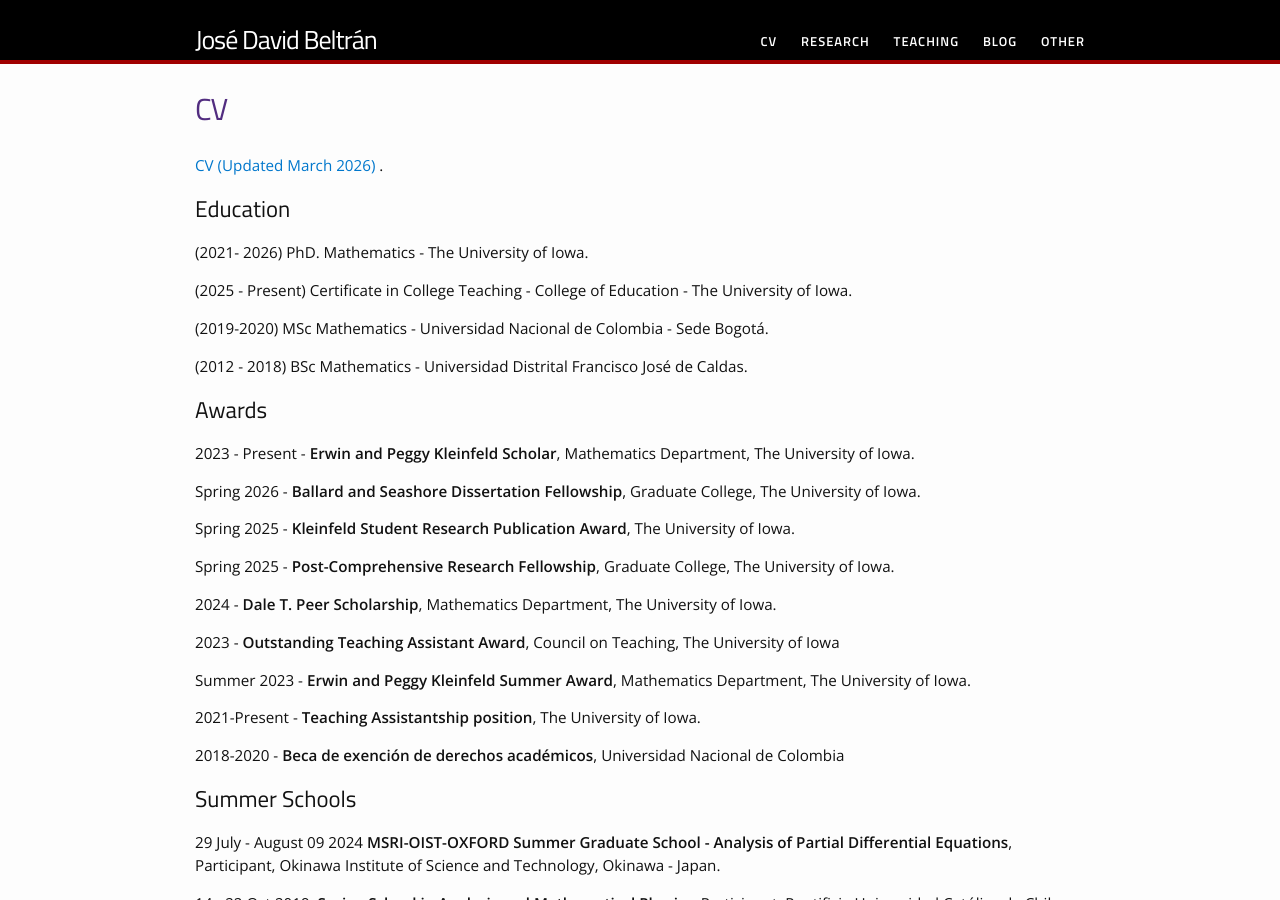
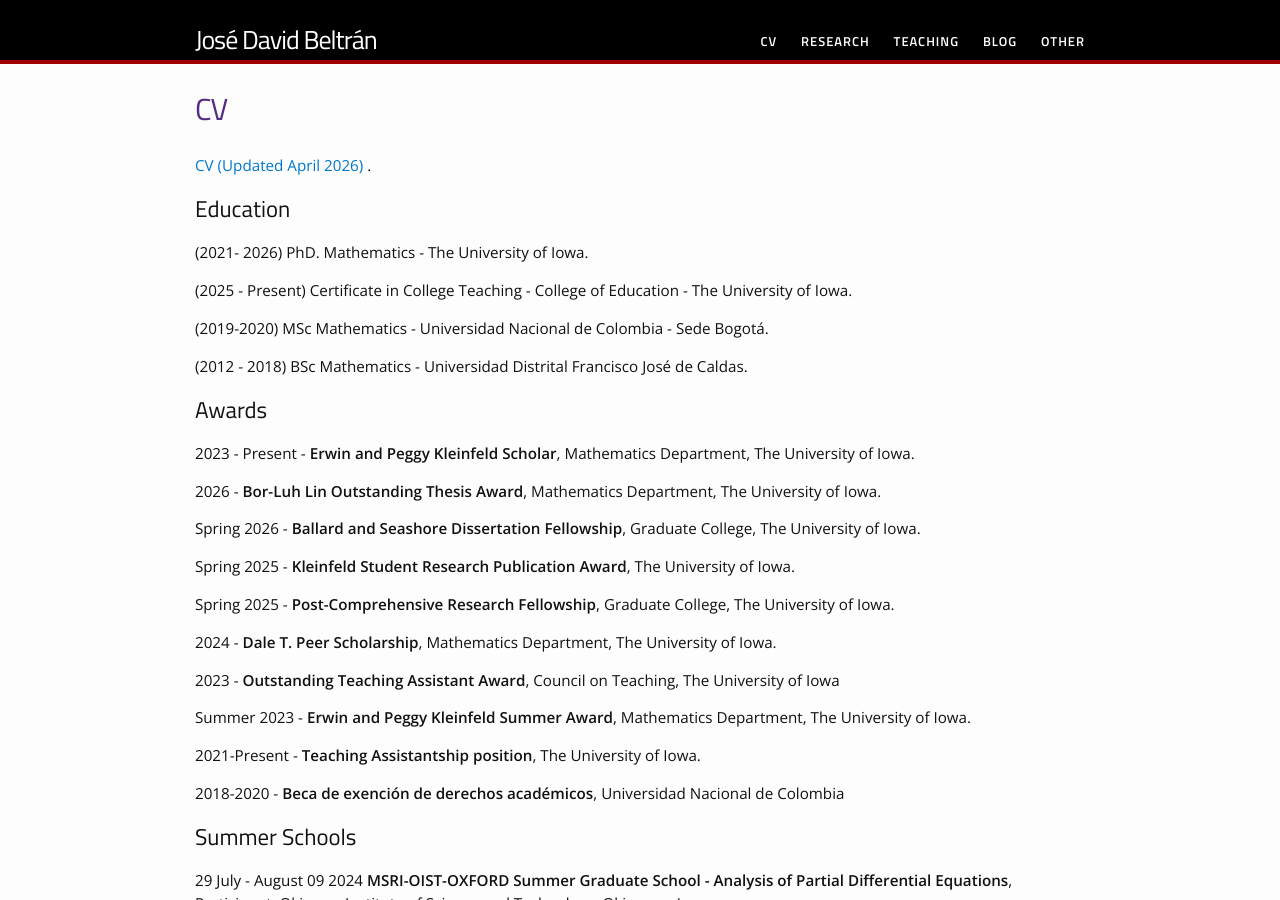
Before and after one commit to jdavidbel/jdavidbel.github.io, a Jekyll site: the page built from cv.md, in a window 1280 px wide and 900 px high. Built offline with Jekyll 4.4.1, drawn with Linux system fonts in a browser that asks for light colours.

Commit message:
Update cv.md

```diff
--- a/cv.md
+++ b/cv.md
@@ -5,7 +5,7 @@ permalink: /cv/
 ---
 <!-- PDF in [Spanish](https://drive.google.com/file/d/10lxIfWi3w2f4vkrpq0uMvIS50gDtsoTU/view?usp=sharing).-->
 
-[CV (Updated March 2026) ](https://iowa-my.sharepoint.com/:b:/g/personal/jdbeltranlizarazo_uiowa_edu/IQCNKZTeNG3NTpDdPWkcJD6wAaOrfwhZ1uy7nt4RKJ7wyHA?e=uRbull).
+[CV (Updated April 2026) ](https://iowa-my.sharepoint.com/:b:/g/personal/jdbeltranlizarazo_uiowa_edu/IQDAkso74Ns_Q5JtOM7e5Bc2ATOihPOzQ4ch8M6acbiOTDg?e=2R6nje).
 ## Education
 (2021- 2026) PhD. Mathematics - The University of Iowa.
 
@@ -18,6 +18,8 @@ permalink: /cv/
 ## Awards
 
 2023 - Present - **Erwin and Peggy Kleinfeld Scholar**, Mathematics Department, The University of Iowa.
+
+2026 - **Bor-Luh Lin Outstanding Thesis Award**, Mathematics Department, The University of Iowa.
 
 Spring 2026 - **Ballard and Seashore Dissertation Fellowship**, Graduate College, The University of Iowa.
 
```
